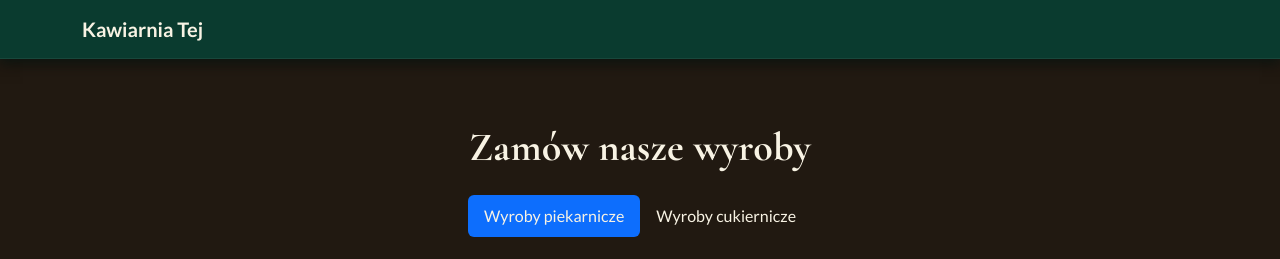
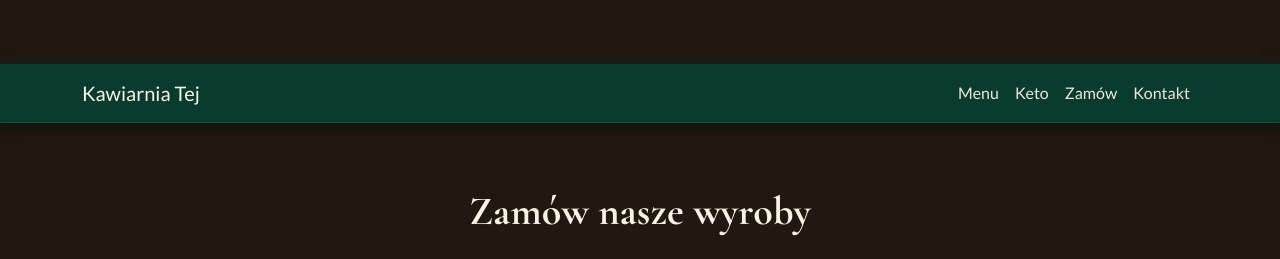
Before and after one commit to NuClear1331/kawiarniatej, a Flask app: page /ciasta-i-chleby in a window 1280 px wide. Shown: the top 259 px of the page. Run offline with Flask 3, Linux system fonts and the light colour scheme.

Commit message:
majorasthetic

```diff
--- a/templates/base.html
+++ b/templates/base.html
@@ -23,25 +23,25 @@
   <!-- Optional favicon -->
   {# <link rel="icon" type="image/svg+xml" href="{{ url_for('static', filename='favicon.svg') }}"> #}
 </head>
-<body>
+<body class="d-flex flex-column min-vh-100" style="padding-top: 64px;">
   <header class="mb-3">
-    <nav class="navbar navbar-expand-lg navbar-dark bg-bottle shadow-sm fixed-tops">
+    <nav class="navbar navbar-expand-lg navbar-dark bg-dark fixed-top shadow-sm">
   <div class="container">
-        <a class="navbar-brand fw-semibold" href="{{ url_for('home') }}">Kawiarnia Tej</a>
-        <button class="navbar-toggler" type="button" data-bs-toggle="collapse" data-bs-target="#nav">
+    <a class="navbar-brand" href="{{ url_for('home') }}">Kawiarnia Tej</a>
+    <button class="navbar-toggler" type="button" data-bs-toggle="collapse" data-bs-target="#navMain">
       <span class="navbar-toggler-icon"></span>
     </button>
-        <div class="collapse navbar-collapse" id="nav">
-          <ul id="main-nav" class="navbar-nav ms-auto mb-2 mb-lg-0">
-            {% for item in NAV %}
-            <li class="nav-item">
-              <a class="nav-link" href="{{ item.href }}">{{ item.label }}</a>
-            </li>
-            {% endfor %}
+    <div class="collapse navbar-collapse" id="navMain">
+      <ul class="navbar-nav ms-auto">
+        <li class="nav-item"><a class="nav-link" href="{{ url_for('menu') }}">Menu</a></li>
+        <li class="nav-item"><a class="nav-link" href="{{ url_for('keto') }}">Keto</a></li>
+        <li class="nav-item"><a class="nav-link" href="{{ url_for('ciasta_i_chleby') }}">Zamów</a></li>
+        <li class="nav-item"><a class="nav-link" href="{{ url_for('kontakt') }}">Kontakt</a></li>
       </ul>
     </div>
   </div>
 </nav>
+
   </header>
 
   {% with messages = get_flashed_messages(with_categories=true) %}
```
Lines whose indentation alone changed are shown as unchanged.
